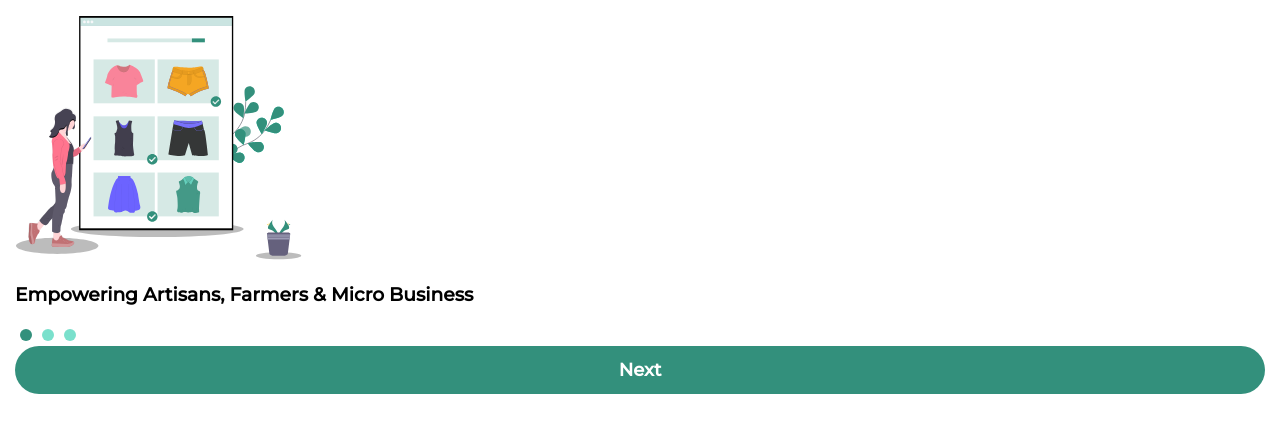
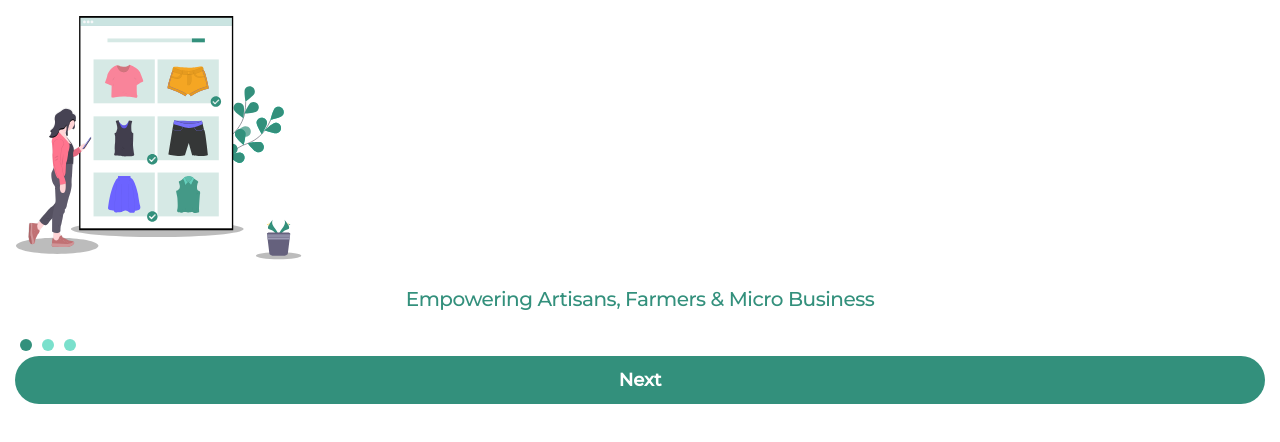
Before and after one commit to FranciscoJavierMartin/tradly, a Nuxt app: page / in a window 1280 px wide. Shown: the top 442 px of the page. Built offline with nearby package versions, Linux system fonts and the light colour scheme.

Commit message:
Style text

```diff
--- a/components/OnBoarding/OnBoarding.vue
+++ b/components/OnBoarding/OnBoarding.vue
@@ -24,6 +24,15 @@
   display: flex;
   flex-direction: column;
   padding: 15px;
+
+  h3 {
+    font-weight: 500;
+    font-size: 20px;
+    line-height: 30px;
+    text-align: center;
+    letter-spacing: -0.482353px;
+    color: $dark-green;
+  }
 
   .steps {
     display: flex;
```
